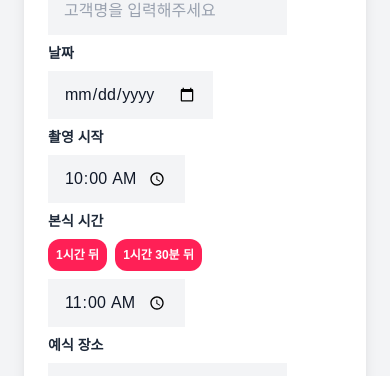
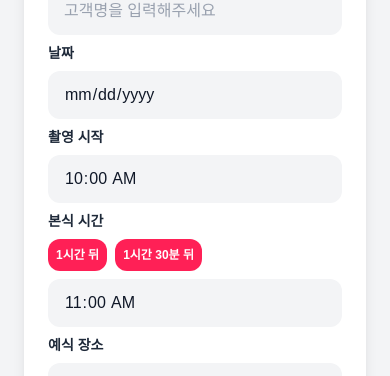
Before and after one commit to dohundev/auto-message, a Next.js app: page / in a window 390 px wide. Shown: the part 169-545 px from the top of the page. Built offline with nearby package versions, Linux system fonts and the light colour scheme.

Commit message:
모바일 환경 테스트

```diff
--- a/app/globals.css
+++ b/app/globals.css
@@ -19,11 +19,40 @@
   }
 }
 
+
+@media (max-width: 768px) {
+  input[type="date"]::-webkit-calendar-picker-indicator,
+  input[type="time"]::-webkit-calendar-picker-indicator {
+    position: absolute;
+    top: 0;
+    left: 0;
+    right: 0;
+    bottom: 0;
+    width: 100%;
+    height: 100%;
+    opacity: 0;
+    cursor: pointer;
+  }
+
+  input[type="date"],
+  input[type="time"] {
+    position: relative;
+    -webkit-appearance: none;
+    appearance: none;
+    background-color: #f3f4f6;
+    border-radius: 12px;
+  }
+}
+
 body {
   background: var(--background);
   color: var(--foreground);
   font-family: Arial, Helvetica, sans-serif;
 }
+
+
+
+
 @layer components {
   .react-datepicker {
     font-size: 1.1rem !important;
--- a/app/page.tsx
+++ b/app/page.tsx
@@ -7,7 +7,7 @@ import { MESSAGE_TEMPLATE } from './constants/messageTemplate';
 
 
 const inputStyle =
-  '  bg-gray-100 px-4 py-3 text-gray-900 placeholder-gray-400 focus:outline-none focus:ring-2 focus:ring-rose-400';
+  'w-full block rounded-xl bg-gray-100 px-4 py-3 text-gray-900 placeholder-gray-400 focus:outline-none focus:ring-2 focus:ring-rose-400';
 const labelStyle = 'block text-sm font-semibold text-gray-800 mb-2';
 
 export default function Home() {
```
